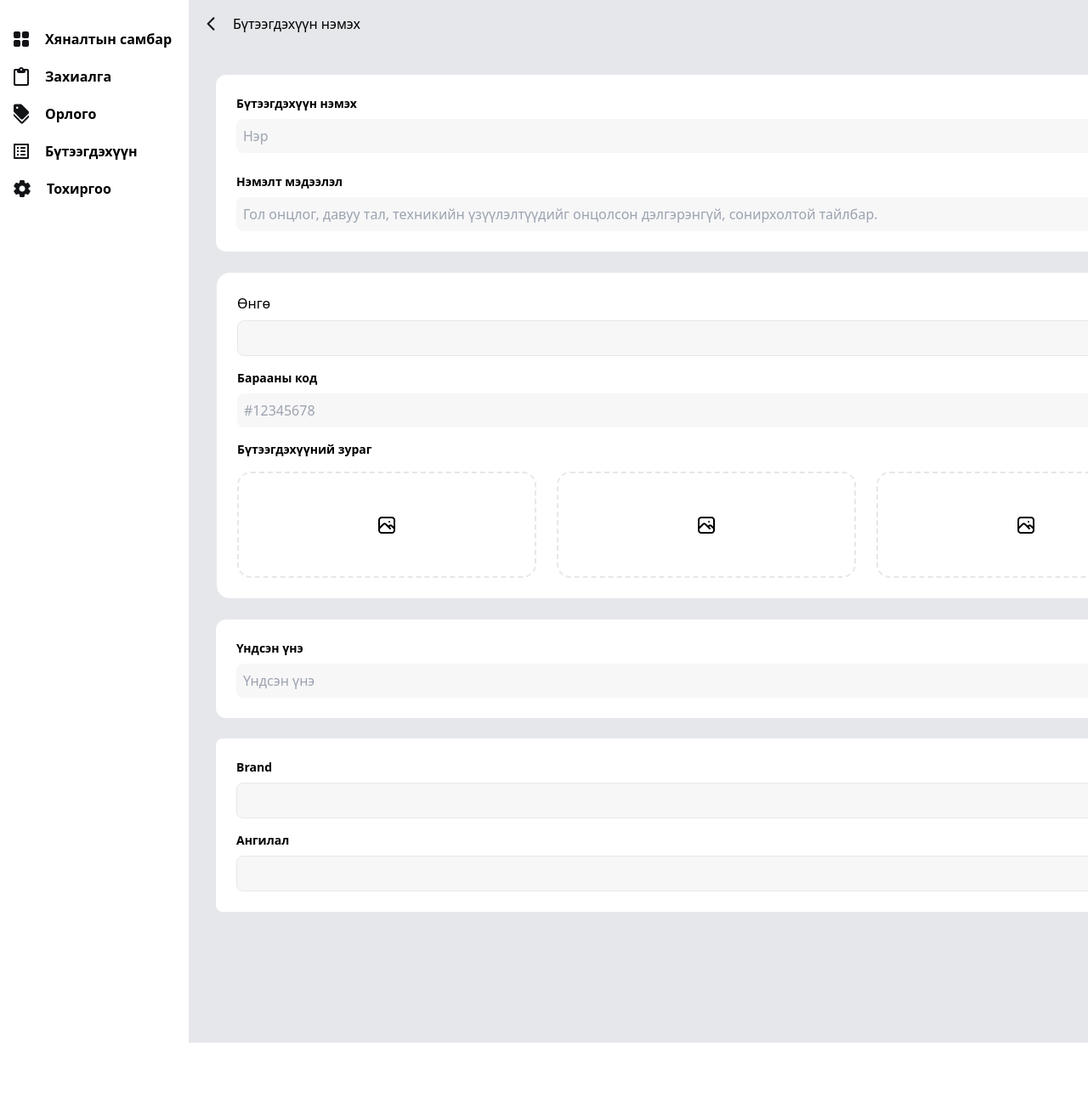
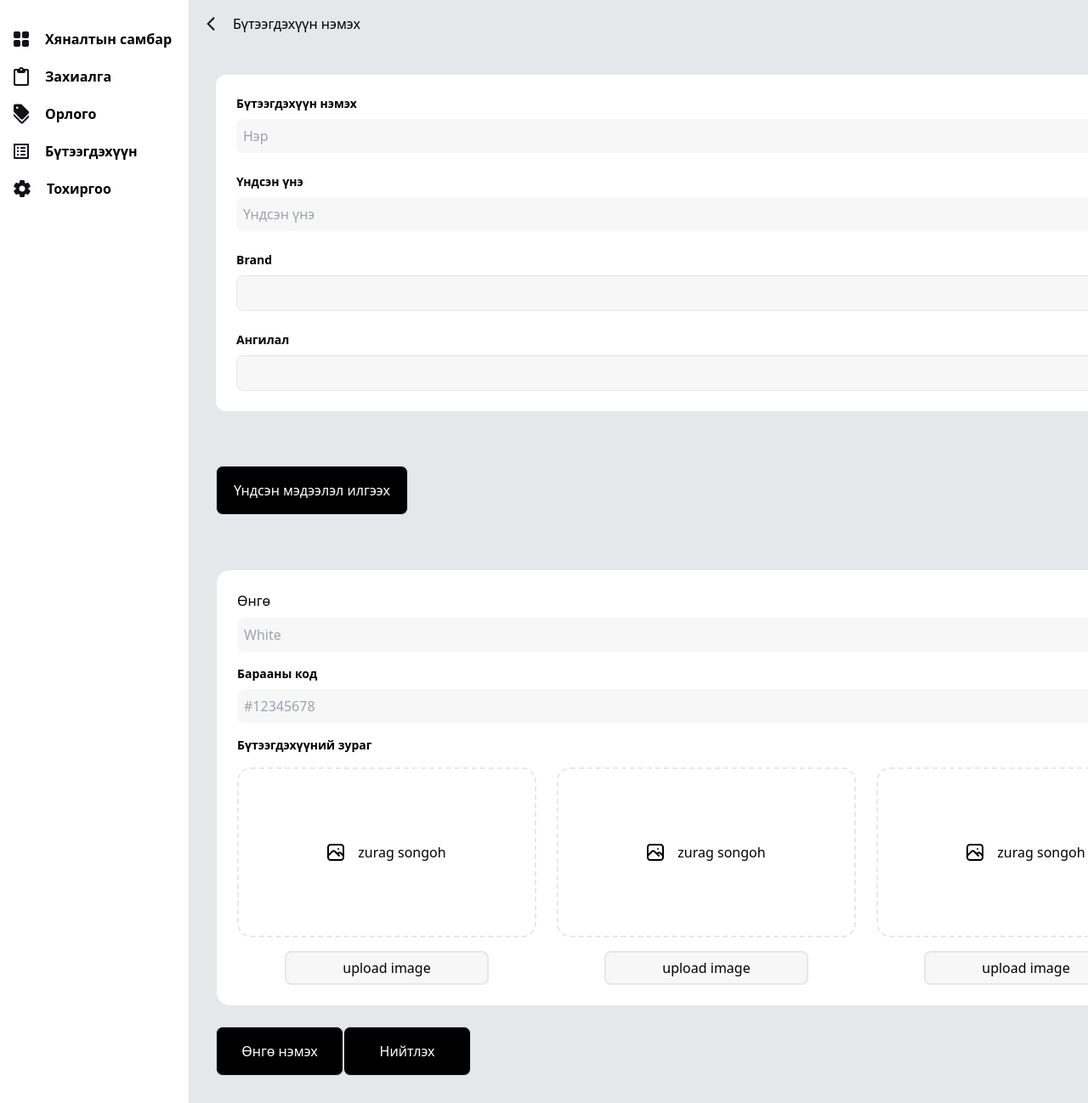
Before and after one commit to o0rgil/e_commerce, a Next.js app in the folder adminfrontend/: page /products in a window 1280 px wide. Shown: the top 1298 px of the page at 85% size. Before the commit the page ends 1227 px from the top, so only its background shows below. Built offline with nearby package versions, Linux system fonts and the light colour scheme.

Commit message:
hagasaind hiisen ymnud hha

```diff
--- /dev/null
+++ b/adminfrontend/src/components/ColorInput.tsx
@@ -0,0 +1,101 @@
+import { instance } from "@/instance"
+import axios from "axios"
+import { Inspiration } from "next/font/google"
+import { eventNames } from "process"
+import { useState, useEffect } from "react"
+
+
+export const ColorInput=()=>{
+
+    const [images, setImages] = useState("")
+
+    const uploadImage = () => {
+        // console.log(files[0])
+        const formData = new FormData();
+        formData.append("file", images);
+        formData.append("upload_preset" , "ohoejzse");
+
+        // axios.post("https://api.cloudinary.com/v1_1/dazsxzo7i/image/upload", formData).then((response) => {
+        //     console.log("Response", response)
+        // });
+    }
+
+    return(
+        <div>
+            <div className="p-6 flex flex-col gap-4 border rounded-2xl bg-white">
+        <div className="flex flex-col gap-2">
+          <p>Өнгө</p>
+          <input
+            placeholder="White"
+            className="bg-[#F7F7F8] p-2 rounded-[8px]"
+            type="text"
+          />
+        </div>
+
+        <div className="flex flex-col gap-2">
+          <p className="text-sm font-semibold">Барааны код</p>
+          <input
+            placeholder="#12345678"
+            className="bg-[#F7F7F8] p-2 rounded-[8px]"
+            type="text"
+          />
+        </div>
+
+        <p className="text-sm font-semibold">Бүтээгдэхүүний зураг</p>
+        <div className="flex gap-6">
+        <div className="flex flex-col gap-4 items-center justify-center w-1/3" >
+              <label
+            id="avatarLable"
+            className=" cursor-pointer w-full h-[200px] border-dashed border-gray-200 border-2 rounded-2xl flex justify-center items-center">
+            <img className="w-[]" src="assets/icons/addedImage.svg" alt="" />
+            <input
+            onChange={(event) => {
+               setImages(event.target.files[0])
+            }}
+              hidden
+              type="file"
+              name="image"
+              id="avatar"
+
+            />
+            <p className="pl-4">zurag songoh</p>
+              </label>
+              <button onClick={uploadImage} className="border-2 w-60 h-10 rounded-lg bg-[#F7F7F8]">upload image</button>
+          </div>
+
+
+          <div className="flex flex-col gap-4 w-1/3 items-center justify-center" >
+              <label
+            id="avatarLable"
+            className=" cursor-pointer w-full h-[200px] border-dashed border-gray-200 border-2 rounded-2xl flex justify-center items-center">
+            <img className="" src="assets/icons/addedImage.svg" alt="" />
+            <input
+              hidden
+              type="file"
+              name="image"
+              id="avatar"
+            />
+                 <p className="pl-4">zurag songoh</p>
+              </label>
+              <button className="border-2 w-60 h-10 rounded-lg bg-[#F7F7F8]">upload image</button>
+          </div>
+          <div className="flex gap-4 flex-col w-1/3 items-center justify-center" >
+              <label
+            id="avatarLable"
+            className=" cursor-pointer w-full h-[200px] border-dashed border-gray-200 border-2 rounded-2xl flex justify-center items-center">
+            <img className="w-[]" src="assets/icons/addedImage.svg" alt="" />
+            <input
+              hidden
+              type="file"
+              name="image"
+              id="avatar"
+            />
+                 <p className="pl-4">zurag songoh</p>
+              </label>
+              <button className="border-2 w-60 h-10 rounded-lg bg-[#F7F7F8]">upload image</button>
+          </div>
+        </div>
+      </div>
+      </div>
+    )
+}
--- /dev/null
+++ b/adminfrontend/src/components/ProductStepOne.tsx
@@ -0,0 +1,118 @@
+import Link from "next/link";
+import { useRouter } from "next/router";
+import axios from "axios";
+import React from "react";
+import { useState, useEffect } from "react";
+import { instance } from "@/instance";
+import cloudinary from "cloudinary";
+
+export const ProducStepOne= () => {
+
+
+const [bagType, setBagType] = useState("")
+const [bagBrand, setBagBrand] = useState("")
+const [bagName, setBagName] = useState("")
+const [price, setPrice] = useState("")
+
+const addProductStepOne = async(e: any) => {
+    try {
+        const input = {
+            bagType,
+            bagBrand,
+            bagName,
+            price
+        };
+console.log("input", input)
+await instance.post("/productCreate", input);
+
+    } catch (error) {
+
+    }
+}
+
+
+
+  return (
+    <div>
+      <div className="flex flex-col">
+        <div className="w-[1218px]">
+          <Link href="/productnav" className="flex h-14 items-center ju">
+            <img src="assets/icons/arrow.svg" alt="" />
+            <p>Бүтээгдэхүүн нэмэх</p>
+          </Link>
+        </div>
+        <div className="p-8 flex gap-6">
+          <div className="w-full flex flex-col gap-6">
+            <div className="bg-white p-6 rounded-[12px] flex flex-col gap-6">
+              <div className="flex flex-col gap-2">
+                <p className="text-sm font-semibold">Бүтээгдэхүүн нэмэх</p>
+                  <input
+                  onChange={(e) => setBagName(e.target.value)}
+                    placeholder="Нэр"
+                    className="bg-[#F7F7F8] p-2 rounded-[8px]"
+                    type="text"
+                  />
+              </div>
+              <div className=" bg-white rounded-[12px] flex gap-4">
+              <div className="flex flex-col w-full gap-2">
+                <p className="text-sm font-semibold">Үндсэн үнэ</p>
+                  <input
+                  onChange={(e) => setPrice(e.target.value)}
+                    placeholder="Үндсэн үнэ"
+                    className="bg-[#F7F7F8] p-2 rounded-[8px]"
+                    type="text"
+                  />
+              </div>
+            </div>
+            <div className="flex flex-col gap-2">
+                <p className="text-sm font-semibold">Brand</p>
+                <select
+                  className="border-[1px] bg-[#F7F7F8] p-2 rounded-[8px]"
+                  onChange={(e) => {
+                    const selectBrand = e.target.value;
+                    setBagBrand(selectBrand);
+                  }}
+                  >
+                  <option value=""></option>
+                  <option value="LOUIS VUTTON">LV</option>
+                  <option value="Hermes">Hermes</option>
+                  <option value="Burberry">Burberry</option>
+                  <option value="Dior">Dior</option>
+                </select>
+                {bagBrand}
+              </div>
+              <div className="flex flex-col gap-2">
+                <p className="text-sm font-semibold">Aнгилал</p>
+                <select
+                  className="border-[1px] bg-[#F7F7F8] p-2 rounded-[8px]"
+                  onChange={(e) => {
+                    const selectBagType = e.target.value;
+                    setBagType(selectBagType);
+                  }}
+                  >
+                  <option value="P"></option>
+                  <option value="Hand bag">Hand Bag</option>
+                  <option value="Travel bag">Travel Bag</option>
+                  <option value="Back pack">Back Bag</option>
+                  <option value="Accessory bag">Assessory Bag</option>
+                </select>
+                {bagType}
+              </div>
+            </div>
+          </div>
+        </div>
+
+        <div  className="flex  p-8">
+        <button
+            onClick={addProductStepOne}
+              className="py-4 px-5 rounded-[8px] bg-black border-[1px] border-[#D6D8DB] text-white">
+
+                Үндсэн мэдээлэл илгээх
+            </button>
+          </div>
+
+
+      </div>
+    </div>
+  );
+};
--- /dev/null
+++ b/adminfrontend/src/components/ProductStepTwo.tsx
@@ -0,0 +1,32 @@
+import { useState, useEffect } from "react";
+import { ColorInput } from "./ColorInput";
+
+export const ProductStepTwo = () => {
+    const [add,setAdd]=useState(0)
+
+    const colorAdd=()=>{
+        setAdd(prevStep => prevStep <= 2 ? prevStep + 1 : 2);
+    }
+
+  return (
+    <div>
+      <div className="flex flex-col">
+        <div className="p-8 flex flex-col gap-6">
+          <div className="w-full flex flex-col gap-6">
+              <ColorInput/>
+              {add>=1&& <ColorInput/> }
+              {add>=2&&<ColorInput/>}
+          </div>
+          <div className="flex">
+            <button onClick={colorAdd}
+              className=" w-[150px] py-4 px-5 rounded-[8px] bg-black border-[1px] border-[#D6D8DB] text-white">
+              Өнгө нэмэх</button>
+            <button
+              className=" w-[150px] py-4 px-5 rounded-[8px] bg-black border-[1px] border-[#D6D8DB] text-white">
+              Нийтлэх
+            </button></div>
+        </div>
+      </div>
+    </div>
+  );
+};
--- a/adminfrontend/src/pages/products.tsx
+++ b/adminfrontend/src/pages/products.tsx
@@ -1,6 +1,7 @@
 import React from "react";
 import { LeftNavBar } from "../components/LeftNavBar";
-import { Products } from "../components/Products";
+import { ProducStepOne } from "@/components/ProductStepOne";
+import { ProductStepTwo } from "@/components/ProductStepTwo";
 
 export default function products() {
   return (
@@ -8,7 +9,8 @@ export default function products() {
       <LeftNavBar />
 
       <div className="bg-gray-200 w-screen">
-        <Products />
+        <ProducStepOne />
+        <ProductStepTwo/>
       </div>
     </div>
   );
```
Also changed, not shown: 1 other file (tests, documents, lock files or other folders).
